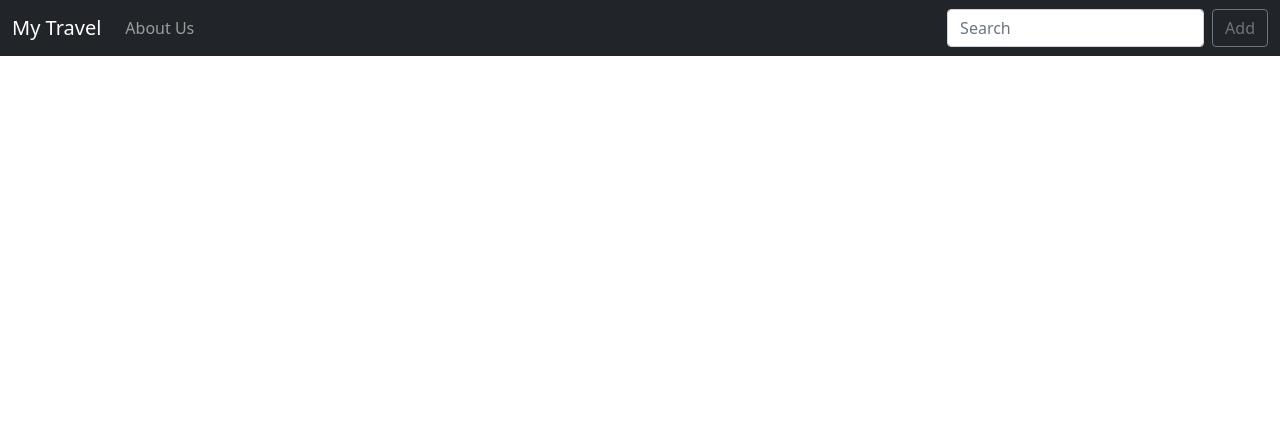
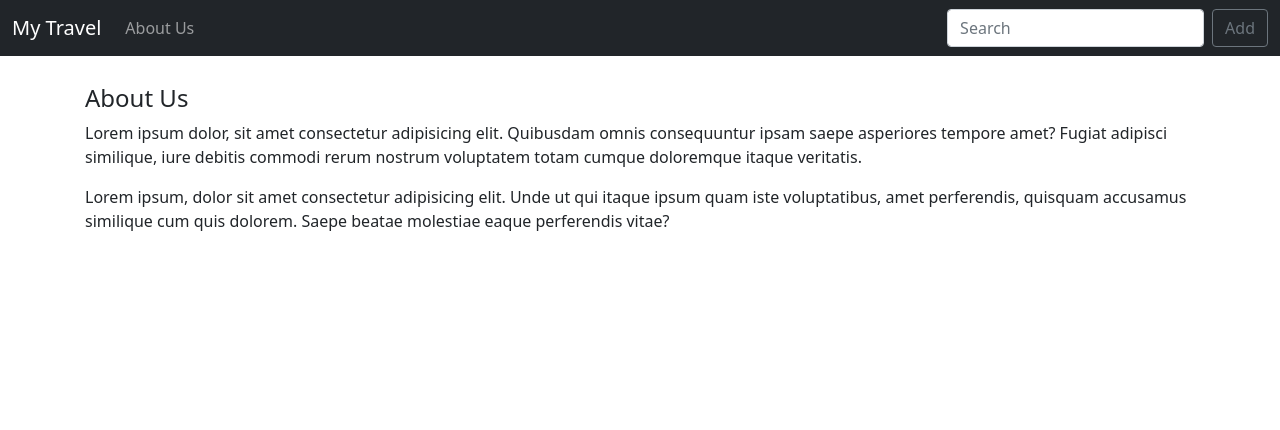
Before and after one commit to adrianapalushi/Travel_Agency, a Django app: page /about/ in a window 1280 px wide. Shown: the top 430 px of the page. Run offline with Django 4.2, Linux system fonts and the light colour scheme; parts of the project's set-up code (start-up, migrations or seed data) failed here and were passed over.

Commit message:
added about

```diff
--- a/pages/templates/pages/about.html
+++ b/pages/templates/pages/about.html
@@ -1 +1,7 @@
 {% extends 'base.html' %}
+
+{% block content %}
+<h4>About Us</h4>
+<p>Lorem ipsum dolor, sit amet consectetur adipisicing elit. Quibusdam omnis consequuntur ipsam saepe asperiores tempore amet? Fugiat adipisci similique, iure debitis commodi rerum nostrum voluptatem totam cumque doloremque itaque veritatis.</p>
+<p>Lorem ipsum, dolor sit amet consectetur adipisicing elit. Unde ut qui itaque ipsum quam iste voluptatibus, amet perferendis, quisquam accusamus similique cum quis dolorem. Saepe beatae molestiae eaque perferendis vitae?</p>
+{% endblock content %}
```
